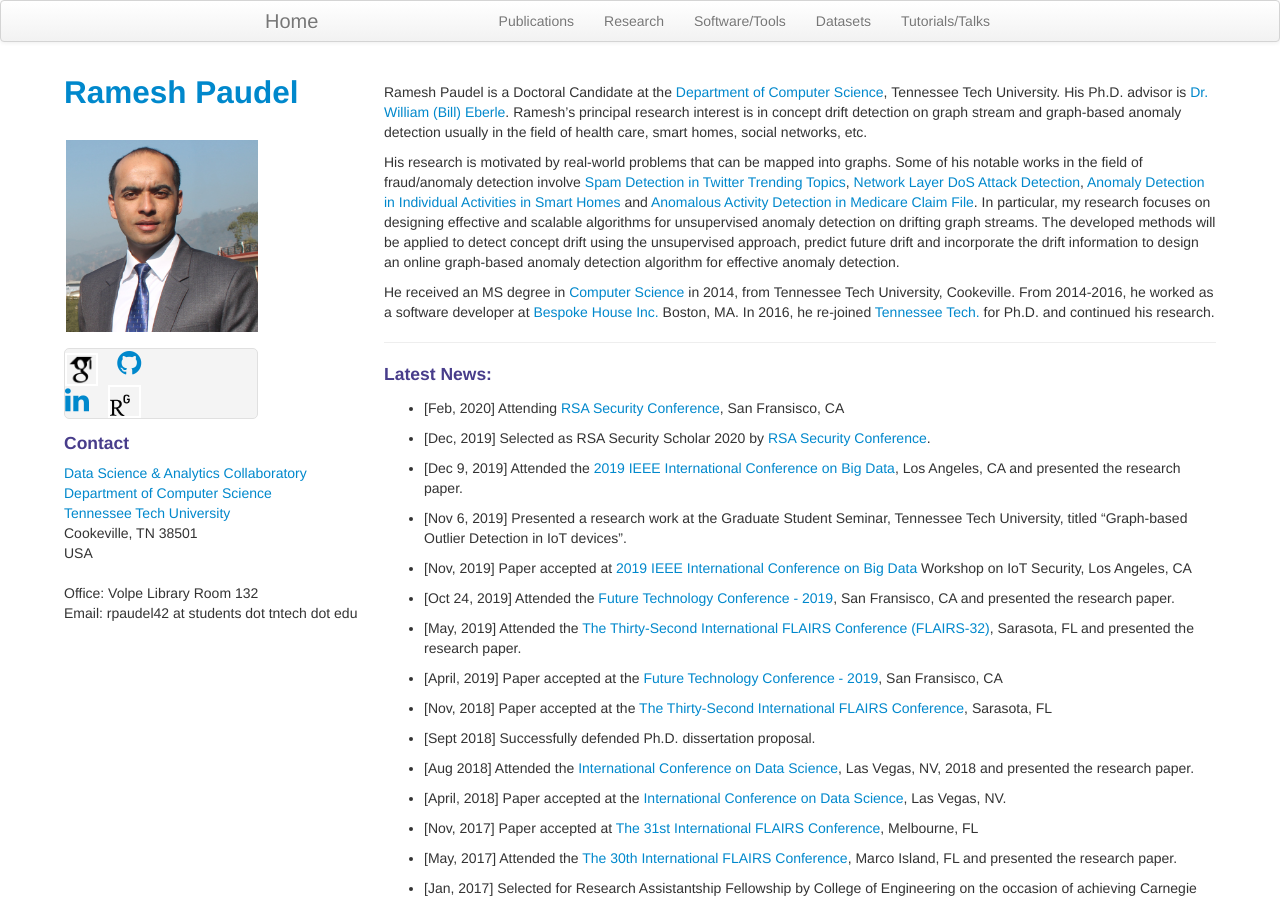
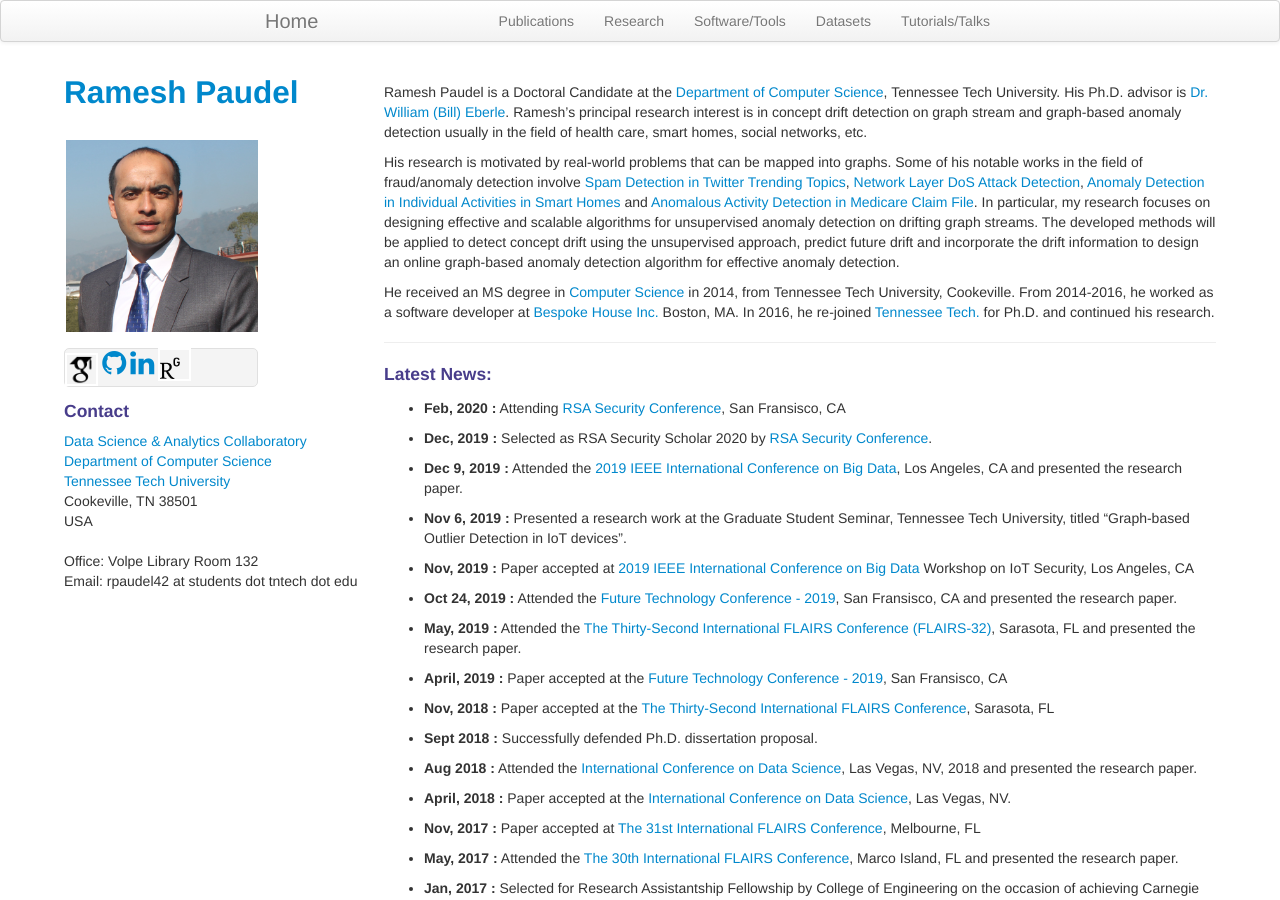
Before and after one commit to rpaudel42/rpaudel42.github.io, a Jekyll site: the page built from index.md, in a window 1280 px wide. Built offline with Jekyll 4.4.1, drawn with Linux system fonts in a browser that asks for light colours; nearby versions of some CDN libraries; some of the changed text lies outside the part shown.

Commit message:
add new sidebar

```diff
--- a/_includes/themes/twitter/default.html
+++ b/_includes/themes/twitter/default.html
@@ -62,8 +62,12 @@
           <!--<li><img src="https://rpaudel42.github.io/assets/icons/rgate.png" style="width:1.1em !important; margin-top: -10px; margin-right: 15px;"><a href="https://www.researchgate.net/profile/Ramesh_Paudel4">Research Gate</a></li>-->
         <!--</ul>-->
         <ul class="downloads">
-          <li><a href="https://scholar.google.com/citations?user=seHpymwAAAAJ&hl=en"><img src="https://rpaudel42.github.io/assets/icons/ghat.png" style="width:2.1em !important;margin-right: 15px;"/></a> <a href="https://github.com/rpaudel42"><i class="fa fa-github fa-2x" style="margin-right: 15px;"></i></a></li>
-          <li><a href="https://www.linkedin.com/in/ramesh-paudel-1384b564/"><i class="fa fa-linkedin fa-2x" style="margin-right: 15px;"></i></a> <a href="https://www.researchgate.net/profile/Ramesh_Paudel4"><img src="https://rpaudel42.github.io/assets/icons/rgate.png" style="width:2.1em !important; margin-top: -10px; margin-right: 15px;"></a></li>
+          <li>
+            <a href="https://scholar.google.com/citations?user=seHpymwAAAAJ&hl=en"><img src="https://rpaudel42.github.io/assets/icons/ghat.png" style="width:2.1em !important;"/></a> <span class="ml-1">
+            <a href="https://github.com/rpaudel42"><i class="fa fa-github fa-2x"></i></a><span class="ml-1">
+            <a href="https://www.linkedin.com/in/ramesh-paudel-1384b564/"><i class="fa fa-linkedin fa-2x"></i></a><span class="ml-1">
+            <a href="https://www.researchgate.net/profile/Ramesh_Paudel4"><img src="https://rpaudel42.github.io/assets/icons/rgate.png" style="width:2.1em !important; margin-top: -10px;"></a>
+          </li>
         </ul>
 
         <div class="container-contact">
--- a/assets/themes/twitter/css/style.css
+++ b/assets/themes/twitter/css/style.css
@@ -14,6 +14,10 @@
   margin-left: 30%;
   margin-right: auto;
   position: fixed;
+}
+
+.ml-1{
+  width: 10px;
 }
 
 .container-contact{
--- a/index.md
+++ b/index.md
@@ -15,41 +15,42 @@
 
 ---
 #### Latest News:
-* [Feb, 2020] Attending [RSA Security Conference](https://www.rsaconference.com/), San Fransisco, CA
+* **Feb, 2020 :** Attending [RSA Security Conference](https://www.rsaconference.com/), San Fransisco, CA
 
-* [Dec, 2019] Selected as RSA Security Scholar 2020 by [RSA Security Conference](https://www.rsaconference.com/).
+* **Dec, 2019 :** Selected as RSA Security Scholar 2020 by [RSA Security Conference](https://www.rsaconference.com/).
 
-* [Dec 9, 2019] Attended the [2019 IEEE International Conference on Big Data](http://bigdataieee.org/BigData2019/), Los Angeles, CA and presented the research paper.
+* **Dec 9, 2019 :** Attended the [2019 IEEE International Conference on Big Data](http://bigdataieee.org/BigData2019/), Los Angeles, CA and presented the research paper.
 
-* [Nov 6, 2019] Presented a research work at the Graduate Student Seminar, Tennessee Tech University, titled "Graph-based Outlier Detection in IoT devices".
+* **Nov 6, 2019 :** Presented a research work at the Graduate Student Seminar, Tennessee Tech University, titled "Graph-based Outlier Detection in IoT devices".
 
-* [Nov, 2019] Paper accepted at [2019 IEEE International Conference on Big Data](http://bigdataieee.org/BigData2019/) Workshop on IoT Security, Los Angeles, CA
+* **Nov, 2019 :** Paper accepted at [2019 IEEE International Conference on Big Data](http://bigdataieee.org/BigData2019/) Workshop on IoT Security, Los Angeles, CA
 
-* [Oct 24, 2019] Attended the [Future Technology Conference - 2019](https://saiconference.com/FTC), San Fransisco, CA and presented the research paper.
+* **Oct 24, 2019 :** Attended the [Future Technology Conference - 2019](https://saiconference.com/FTC), San Fransisco, CA and presented the research paper.
 
-* [May, 2019] Attended the [The Thirty-Second International FLAIRS Conference (FLAIRS-32)](https://sites.google.com/view/flairs-32homepage/home), Sarasota, FL and presented the research paper.
+* **May, 2019 :** Attended the [The Thirty-Second International FLAIRS Conference (FLAIRS-32)](https://sites.google.com/view/flairs-32homepage/home), Sarasota, FL and presented the research paper.
 
-* [April, 2019] Paper accepted at the [Future Technology Conference - 2019](https://saiconference.com/FTC), San Fransisco, CA
+* **April, 2019 :** Paper accepted at the [Future Technology Conference - 2019](https://saiconference.com/FTC), San Fransisco, CA
 
-* [Nov, 2018] Paper accepted at the [The Thirty-Second International FLAIRS Conference](https://sites.google.com/view/flairs-32homepage/home),  Sarasota, FL
+* **Nov, 2018 :** Paper accepted at the [The Thirty-Second International FLAIRS Conference](https://sites.google.com/view/flairs-32homepage/home),  Sarasota, FL
 
-* [Sept 2018] Successfully defended Ph.D. dissertation proposal.
+* **Sept 2018 :** Successfully defended Ph.D. dissertation proposal.
 
-* [Aug 2018] Attended the [International Conference on Data Science](https://americancse.org/events/csce2018/proceedings/index_html), Las Vegas, NV, 2018 and presented the research paper.
+* **Aug 2018 :** Attended the [International Conference on Data Science](https://americancse.org/events/csce2018/proceedings/index_html), Las Vegas, NV, 2018 and presented the research paper.
 
-* [April, 2018] Paper accepted at the [International Conference on Data Science](https://americancse.org/events/csce2018/proceedings/index_html), Las Vegas, NV.
+* **April, 2018 :** Paper accepted at the [International Conference on Data Science](https://americancse.org/events/csce2018/proceedings/index_html), Las Vegas, NV.
 
-* [Nov, 2017] Paper accepted at [The 31st International FLAIRS Conference](https://sites.google.com/site/flairs31conference/),  Melbourne, FL
+* **Nov, 2017 :** Paper accepted at [The 31st International FLAIRS Conference](https://sites.google.com/site/flairs31conference/),  Melbourne, FL
 
-* [May, 2017] Attended the [The 30th International FLAIRS Conference](https://sites.google.com/site/flairs30conference/home), Marco Island, FL and presented the research paper.
+* **May, 2017 :** Attended the [The 30th International FLAIRS Conference](https://sites.google.com/site/flairs30conference/home), Marco Island, FL and presented the research paper.
 
-* [Jan, 2017] Selected for Research Assistantship Fellowship by College of Engineering on the occasion of achieving Carnegie classification.
+* **Jan, 2017 :** Selected for Research Assistantship Fellowship by College of Engineering on the occasion of achieving Carnegie classification.
 
-* [Nov, 2016] Paper accepted at [The 30th International FLAIRS Conference](https://sites.google.com/site/flairs30conference/home),  Marco Island, FL
+* **Nov, 2016 :** Paper accepted at [The 30th International FLAIRS Conference](https://sites.google.com/site/flairs30conference/home),  Marco Island, FL
 
-* [Aug, 2016] Started Ph.D.
+* **Aug, 2016:** Started Ph.D.
+
 ---
-#### Research Interest:
+####  Research Interest:
 I am primarily interested in Fraud and Anomaly detection using Graph-based approach. My current focus is mainly on:
 * Graph representation (Embedding/Sketching).
 * Change detection in streaming graph.
@@ -69,7 +70,7 @@
 * Software Developer, Midas Technologies Pvt. Ltd., Kathmandu, Nepal, Oct 2010 - Aug 2012.
 
 ---
-### Education
+####  Education
 * PhD in Computer Science (Concentration: Machine Learning & Data Science), Tennessee Tech University, 2016 - Present.
 * MS in Computer Science (Concentration: Data Mining), Tennessee Tech University, 2012-2014.
 * Bachelors in Information Technology, Purbanchal University, Nepal, 2007-2011.
```
